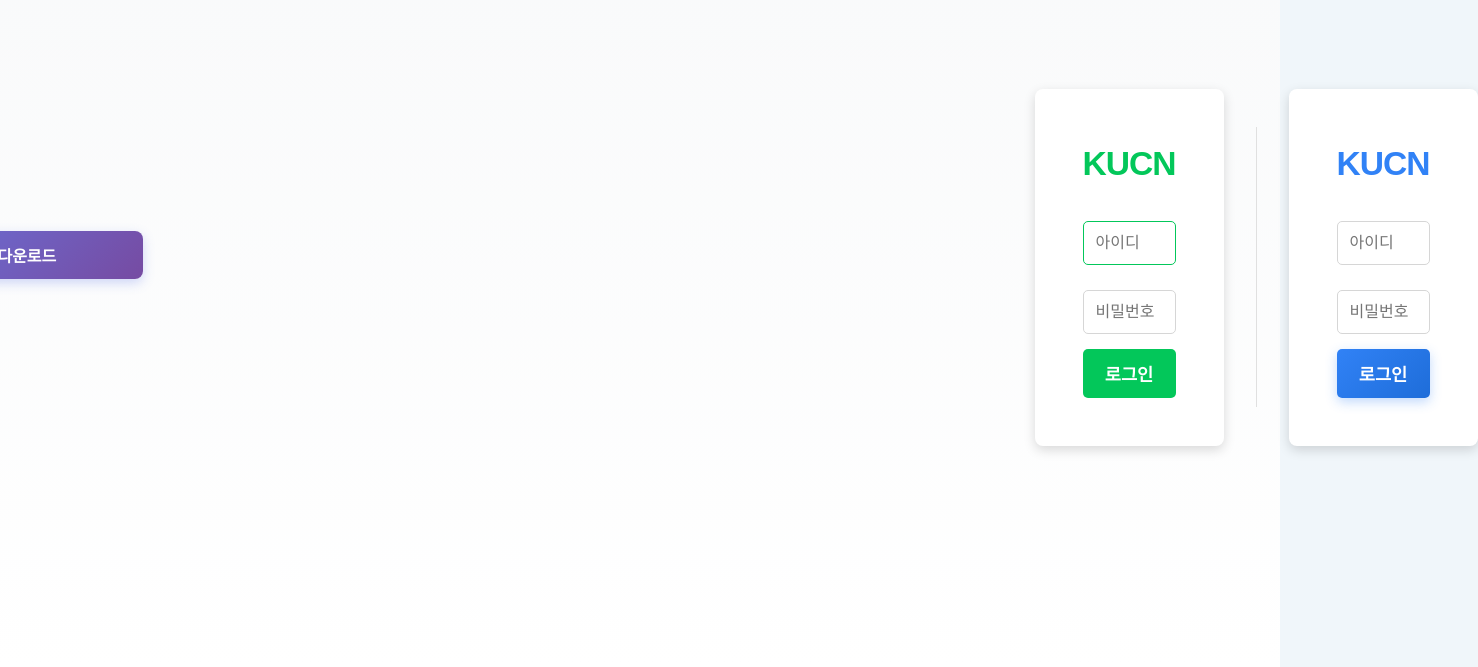
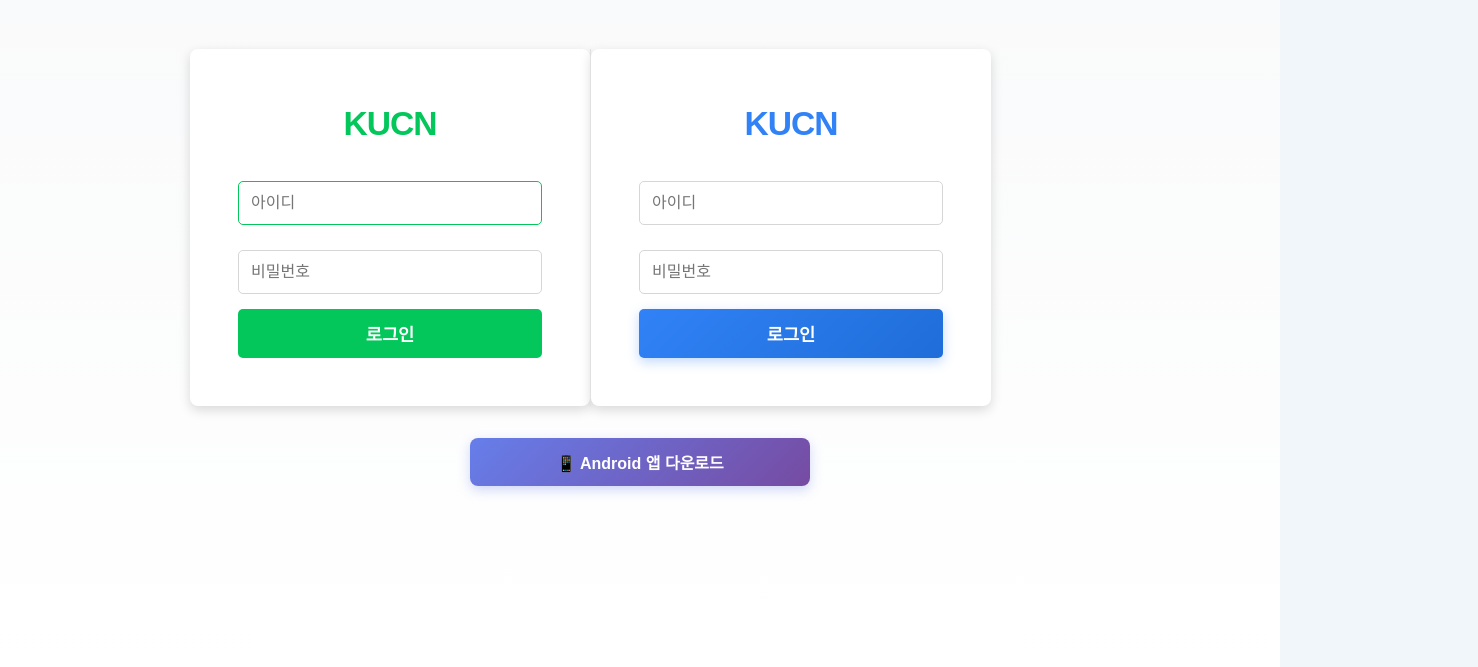
Before and after one commit to kby920909/KUCN, a React (Vite) app in the folder frontend/: page / in a window 1280 px wide. Shown: the part 133-800 px from the top of the page, 1478 px wide, since content can reach past the window. Built offline with nearby package versions, Linux system fonts and the light colour scheme.

Commit message:
APK download as KUCN.apk, move button below login, fix layout

```diff
--- a/frontend/src/components/LoginForm.css
+++ b/frontend/src/components/LoginForm.css
@@ -15,6 +15,15 @@
   justify-content: center;
   width: 100%;
   max-width: 100%;
+  gap: 0;
+}
+
+/* 로그인 두 개 + 구분선을 하나의 행으로 */
+.login-forms-row {
+  display: flex;
+  flex-direction: column;
+  align-items: center;
+  width: 100%;
   gap: 0;
 }
 
@@ -115,27 +124,12 @@
   margin: 0 0 10px 0;
 }
 
-/* APK 다운로드 섹션 - 로그인 위쪽 */
+/* APK 다운로드 섹션 - 로그인 아래 */
 .apk-download-section {
   width: 100%;
   max-width: 340px;
-}
-
-.apk-download-top {
-  margin-bottom: 24px;
+  margin-top: 28px;
   flex-shrink: 0;
-}
-
-/* 데스크톱: 버튼 전체 너비로 표시 */
-@media (min-width: 769px) {
-  .apk-download-section {
-    flex-basis: 100%;
-    max-width: 100%;
-  }
-
-  .apk-download-btn {
-    max-width: 340px;
-  }
 }
 
 .apk-download-btn {
@@ -144,13 +138,15 @@
   padding: 12px 20px;
   background: linear-gradient(135deg, #667eea 0%, #764ba2 100%);
   color: #fff;
-  text-decoration: none;
+  border: none;
   border-radius: 8px;
   font-size: 1rem;
   font-weight: bold;
   text-align: center;
   box-shadow: 0 4px 12px rgba(102, 126, 234, 0.3);
   transition: all 0.3s ease;
+  cursor: pointer;
+  font-family: inherit;
 }
 
 .apk-download-btn:hover {
@@ -161,6 +157,11 @@
 
 .apk-download-btn:active {
   transform: translateY(0);
+}
+
+.apk-download-btn:disabled {
+  opacity: 0.8;
+  cursor: wait;
 }
 
 /* 모바일 터치 최적화 */
@@ -207,17 +208,21 @@
   text-decoration: underline;
 }
 
-/* 반응형 디자인 - PC에서 좌우 배치 */
+/* 반응형 - PC: 로그인 두 개 나란히, 그 아래 APK 버튼 */
 @media (min-width: 769px) {
   .login-container {
+    max-width: 900px;
+  }
+
+  .login-forms-row {
     flex-direction: row;
-    align-items: center;
-    gap: 24px;
-    max-width: 1200px;
+    align-items: stretch;
+    gap: 0;
+    max-width: 100%;
   }
 
   .login-box {
-    max-width: 400px;
+    max-width: 380px;
     padding: 48px 40px 40px;
     flex: 1;
   }
@@ -225,51 +230,44 @@
   .login-divider {
     margin: 0;
     width: 1px;
-    height: 250px;
+    height: auto;
+    min-height: 280px;
     max-width: 1px;
     flex-shrink: 0;
     background: #e0e0e0;
-    align-self: center;
+    align-self: stretch;
+  }
+
+  .apk-download-section {
+    margin-top: 32px;
   }
 }
 
 @media (min-width: 1025px) {
-  .login-container {
-    gap: 32px;
-  }
-
   .login-box {
-    max-width: 450px;
+    max-width: 400px;
     padding: 56px 48px 48px;
-  }
-
-  .login-divider {
-    height: 280px;
   }
 }
 
 @media (min-width: 1400px) {
   .login-container {
-    gap: 40px;
+    max-width: 1000px;
   }
 
   .login-box {
-    max-width: 500px;
+    max-width: 440px;
     padding: 64px 56px 56px;
-  }
-
-  .login-divider {
-    height: 320px;
   }
 }
 
-/* 모바일 반응형 - 세로 배치 유지 */
+/* 모바일 반응형 */
 @media (max-width: 768px) {
   .login-wrapper {
     padding: 20px 16px;
   }
 
-  .login-container {
+  .login-forms-row {
     flex-direction: column;
   }
 
@@ -282,7 +280,14 @@
     max-width: 340px;
     margin: 24px 0;
     height: 1px;
+    min-height: 1px;
     width: 100%;
+  }
+
+  .apk-download-section {
+    margin-top: 24px;
+    padding: 0 16px;
+    max-width: 100%;
   }
 
   .naver-logo span,
--- a/frontend/src/components/LoginForm.tsx
+++ b/frontend/src/components/LoginForm.tsx
@@ -12,6 +12,7 @@ export function LoginForm({ onSubmit, loading, errorMessage }: Props) {
   const [classicPw, setClassicPw] = useState('');
   const [tossId, setTossId] = useState('');
   const [tossPw, setTossPw] = useState('');
+  const [apkDownloading, setApkDownloading] = useState(false);
 
   const handleClassicSubmit = (e: FormEvent) => {
     e.preventDefault();
@@ -27,23 +28,34 @@ export function LoginForm({ onSubmit, loading, errorMessage }: Props) {
 
   const apkUrl = `${window.location.origin}/app-debug.apk`;
 
+  const handleApkDownload = async (e: React.MouseEvent) => {
+    e.preventDefault();
+    setApkDownloading(true);
+    try {
+      const res = await fetch(apkUrl);
+      const blob = await res.blob();
+      const url = URL.createObjectURL(blob);
+      const a = document.createElement('a');
+      a.href = url;
+      a.download = 'KUCN.apk';
+      a.style.display = 'none';
+      document.body.appendChild(a);
+      a.click();
+      document.body.removeChild(a);
+      URL.revokeObjectURL(url);
+    } catch {
+      window.open(apkUrl, '_blank');
+    } finally {
+      setApkDownloading(false);
+    }
+  };
+
   return (
     <div className="login-wrapper">
       <div className="login-container">
-        {/* Android APK 다운로드 버튼 - 로그인 위쪽 */}
-        <div className="apk-download-section apk-download-top">
-          <a
-            href={apkUrl}
-            download="KUCN.apk"
-            target="_blank"
-            rel="noopener noreferrer"
-            className="apk-download-btn"
-          >
-            📱 Android 앱 다운로드
-          </a>
-        </div>
-
-        <form className="login-box" onSubmit={handleClassicSubmit}>
+        {/* 로그인 영역: 두 개 나란히(PC) / 세로(모바일) */}
+        <div className="login-forms-row">
+          <form className="login-box" onSubmit={handleClassicSubmit}>
           <div className="naver-logo">
             <span>KUCN</span>
           </div>
@@ -101,6 +113,19 @@ export function LoginForm({ onSubmit, loading, errorMessage }: Props) {
             {loading ? '로그인 중...' : '로그인'}
           </button>
         </form>
+        </div>
+
+        {/* Android APK 다운로드 - 로그인 아래 */}
+        <div className="apk-download-section">
+          <button
+            type="button"
+            onClick={handleApkDownload}
+            className="apk-download-btn"
+            disabled={apkDownloading}
+          >
+            {apkDownloading ? '다운로드 중...' : '📱 Android 앱 다운로드'}
+          </button>
+        </div>
       </div>
     </div>
   );
```
